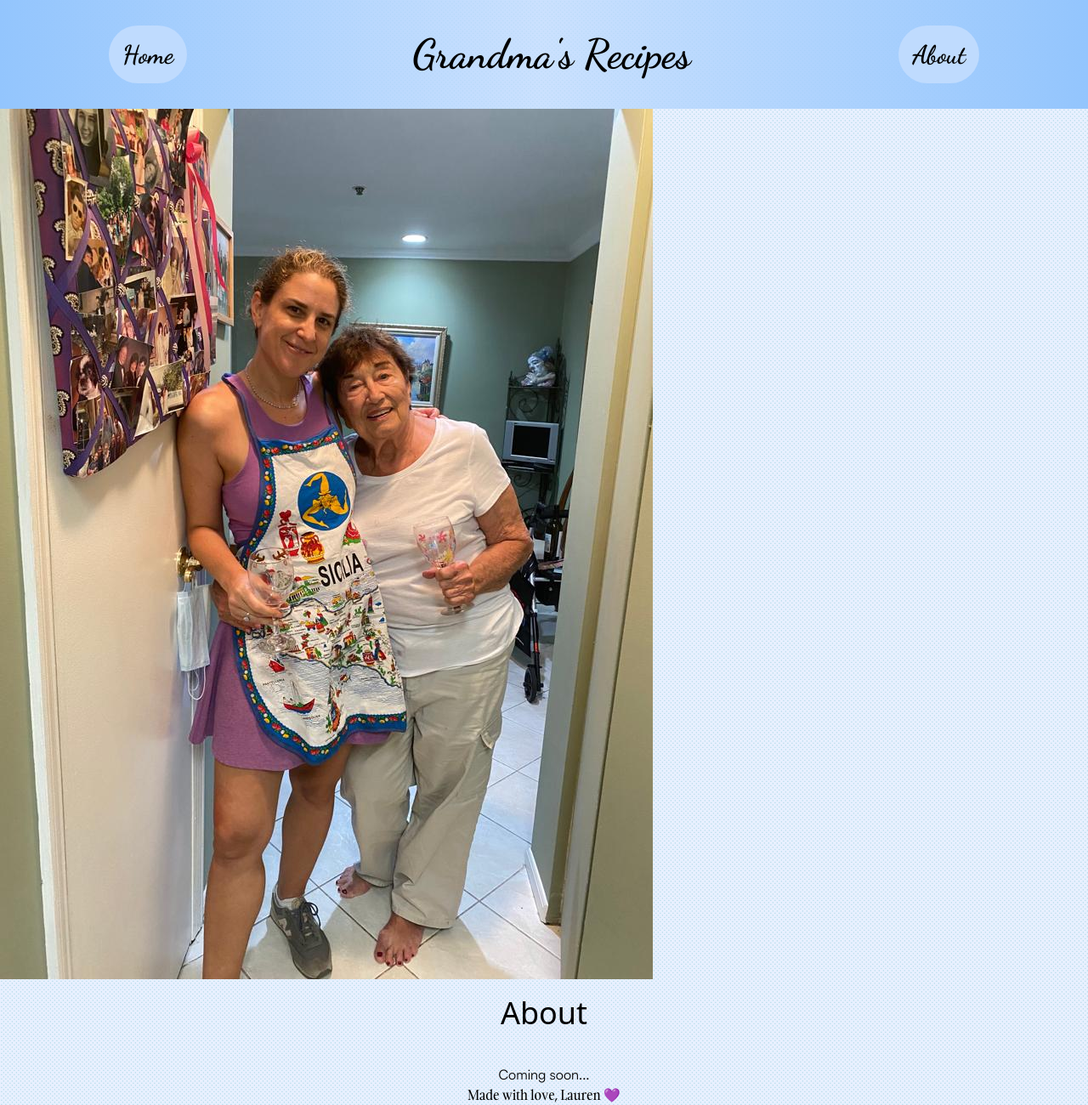
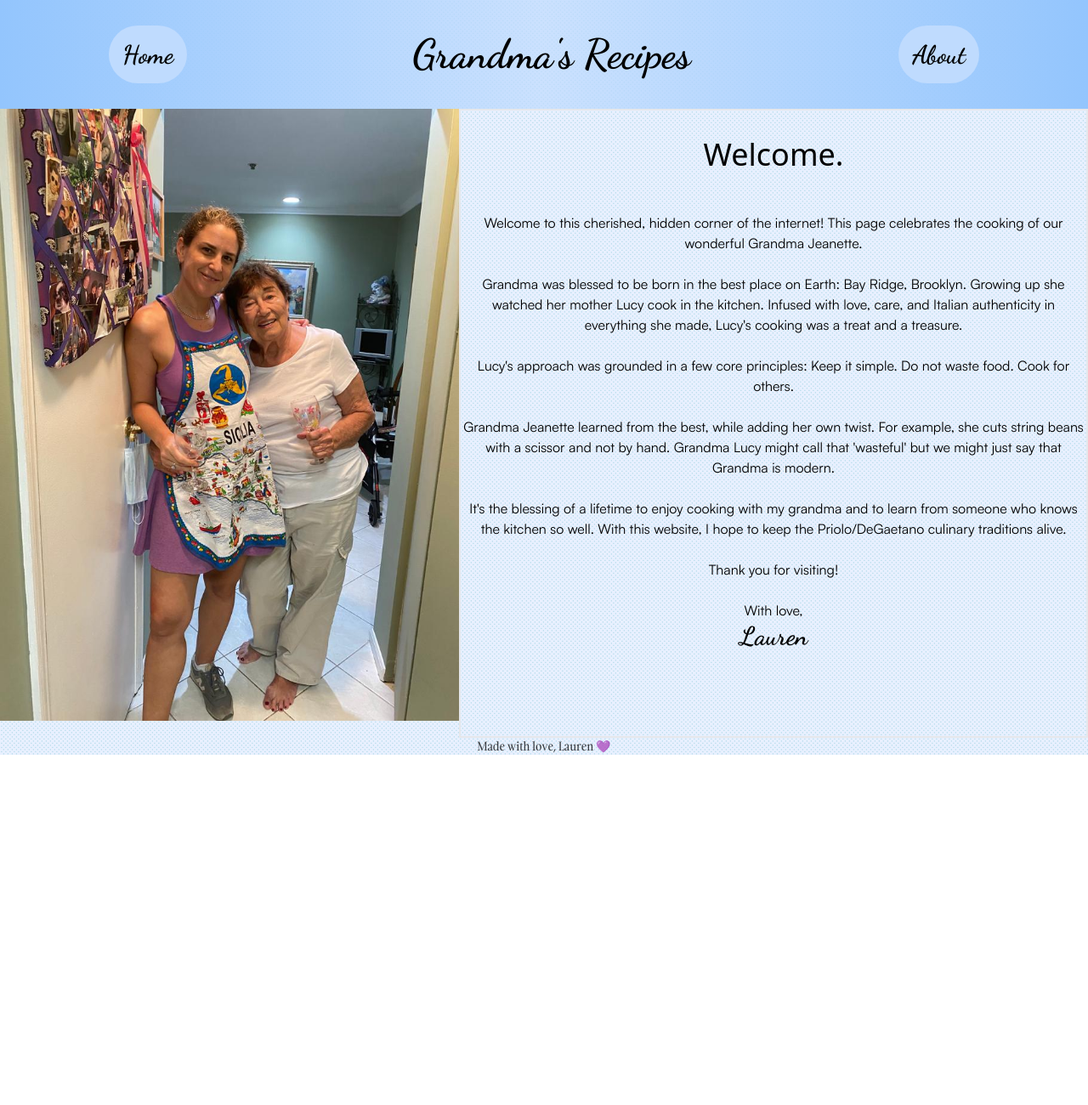
Before and after one commit to swersk/Grandmas_Recipes, a React (Vite) app: page /about in a window 1280 px wide. Shown: the whole page at 85% size. After the commit the page ends 888 px from the top, so only its background shows below. Built offline with nearby package versions, Linux system fonts and the light colour scheme.

Commit message:
about section complete

```diff
--- a/src/components/About.jsx
+++ b/src/components/About.jsx
@@ -1,24 +1,34 @@
-import { useEffect, useContext } from 'react'
-import { HomeContext } from '../App';
+import { useEffect, useContext } from "react";
+import { HomeContext } from "../App";
 
 export default function About() {
-
-const { setIsHome } = useContext(HomeContext);
+  const { setIsHome } = useContext(HomeContext);
   useEffect(() => {
     setIsHome(false);
   }, []);
 
   return (
     <>
-
-    <div>
-    <img src="./us.jpg" alt="pic of Grandma and I" className="w-92"/>
-    </div>
-    <div className="w-full text-black">
-      <h2 className="font-satoshi-bold text-4xl mt-5">About</h2>
-      <p className="font-satoshi-regular mt-10">Coming soon...</p>
-    </div>
-
+      <div className="flex mt-0 mb-0 ">
+        <img src="./us.jpg" alt="pic of Grandma and I" className="h-[90vh] mb-5 ml-0" />
+        <div className=" text-black border-2">
+          <h2 className="font-satoshi-bold text-4xl mt-8">Welcome.</h2><br /><br />
+          <p className="font-satoshi-regular">Welcome to this cherished, hidden corner of the internet! This page celebrates the cooking of our wonderful Grandma Jeanette.
+          <br /><br />
+          Grandma was blessed to be born in the best place on Earth: Bay Ridge, Brooklyn. Growing up she watched her mother Lucy cook in the kitchen. Infused with love, care, and Italian authenticity in everything she made, Lucy's cooking was a treat and a treasure.
+          <br /><br />
+          Lucy's approach was grounded in a few core principles: Keep it simple. Do not waste food. Cook for others.
+          <br /><br />
+          Grandma Jeanette learned from the best, while adding her own twist. For example, she cuts string beans with a scissor and not by hand. Grandma Lucy might call that 'wasteful' but we might just say that Grandma is modern.
+          <br /><br />
+          It's the blessing of a lifetime to enjoy cooking with my grandma and to learn from someone who knows the kitchen so well. With this website, I hope to keep the Priolo/DeGaetano culinary traditions alive.
+          <br /><br />
+          Thank you for visiting!
+          <br /><br />
+          With love,</p>
+          <p className="font-dancing-bold text-3xl">Lauren</p>
+        </div>
+      </div>
     </>
-  )
+  );
 }
--- a/src/components/Footer.jsx
+++ b/src/components/Footer.jsx
@@ -1,5 +1,5 @@
 export default function Footer() {
   return (
-    <div className="text-black font-gambarino">Made with love, Lauren 💜</div>
+    <div className="text-black font-gambarino text-sm opacity-75">Made with love, Lauren 💜</div>
   )
 }
--- a/src/components/Recipes.jsx
+++ b/src/components/Recipes.jsx
@@ -11,9 +11,6 @@ export default function Recipes() {
     setIsHome(false);
   };
 
-  useEffect(() => {
-    setIsHome(true);
-  }, []);
 
   const handleShowAll = () => {
     console.log('Show All')
```
